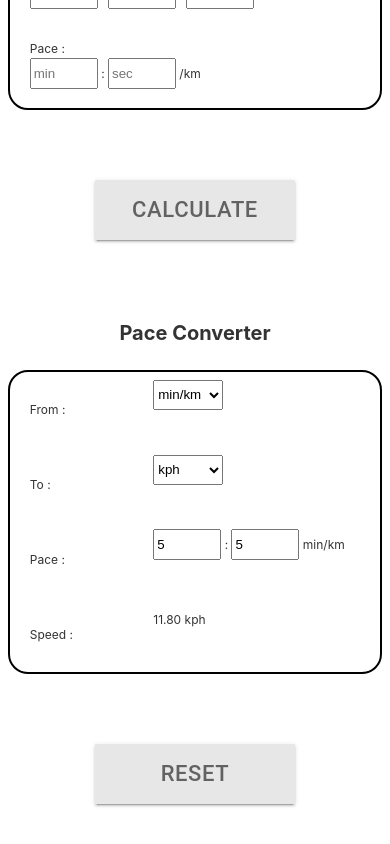
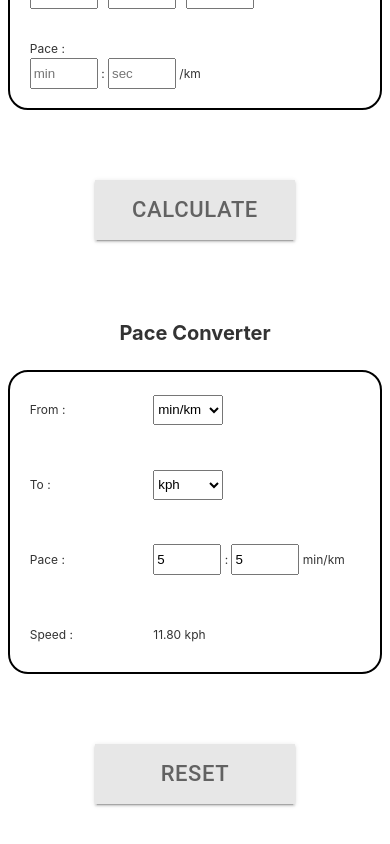
Before and after one commit to MinYoungChoe/react-webapp, a React (Create React App) app: page / in a window 390 px wide. Both pictures are taken after typing "5", "5" into the empty fields and a click on the button "CONVERT". Shown: the part 346-1190 px from the top of the page. Built offline with nearby package versions, Linux system fonts and the light colour scheme.

Commit message:
Updated CSS to avoid breaking UI in mobile

```diff
--- a/src/App.css
+++ b/src/App.css
@@ -177,6 +177,10 @@ select {
     bottom: 15px;
   }
 
+  .converter-input{
+    position:static;
+  }
+
 
   .calculate-box {
     width: 95%;
--- a/src/components/Converter.jsx
+++ b/src/components/Converter.jsx
@@ -99,7 +99,7 @@ const Converter = () => {
           <div className="label">
             <label>From :</label>
           </div>
-          <div className="input">
+          <div className="input converter-input">
             <select
               value={formData.fromUnit}
               onChange={(e) =>
@@ -116,7 +116,7 @@ const Converter = () => {
           <div className="label">
             <label>To :</label>
           </div>
-          <div className="input">
+          <div className="input converter-input">
             <select
               value={formData.toUnit}
               onChange={(e) =>
@@ -138,7 +138,7 @@ const Converter = () => {
                 <label>Pace :</label>
               </div>
               <div className="inputboxes">
-                <div className="input">
+                <div className="input converter-input">
                   <input
                     type="number"
                     placeholder="min"
@@ -175,7 +175,7 @@ const Converter = () => {
                 <label>Speed :</label>
               </div>
               <div className="inputboxes">
-                <div className="input">
+                <div className="input converter-input">
                   <input
                     type="number"
                     placeholder={formData.fromUnit}
@@ -197,7 +197,7 @@ const Converter = () => {
           )}
 
           {/* Display result */}
-          {result && <p className="result-text input">{result}</p>}
+          {result && <p className="result-text input converter-input">{result}</p>}
         </div>
 
         {/* Error message if input is invalid */}
```
